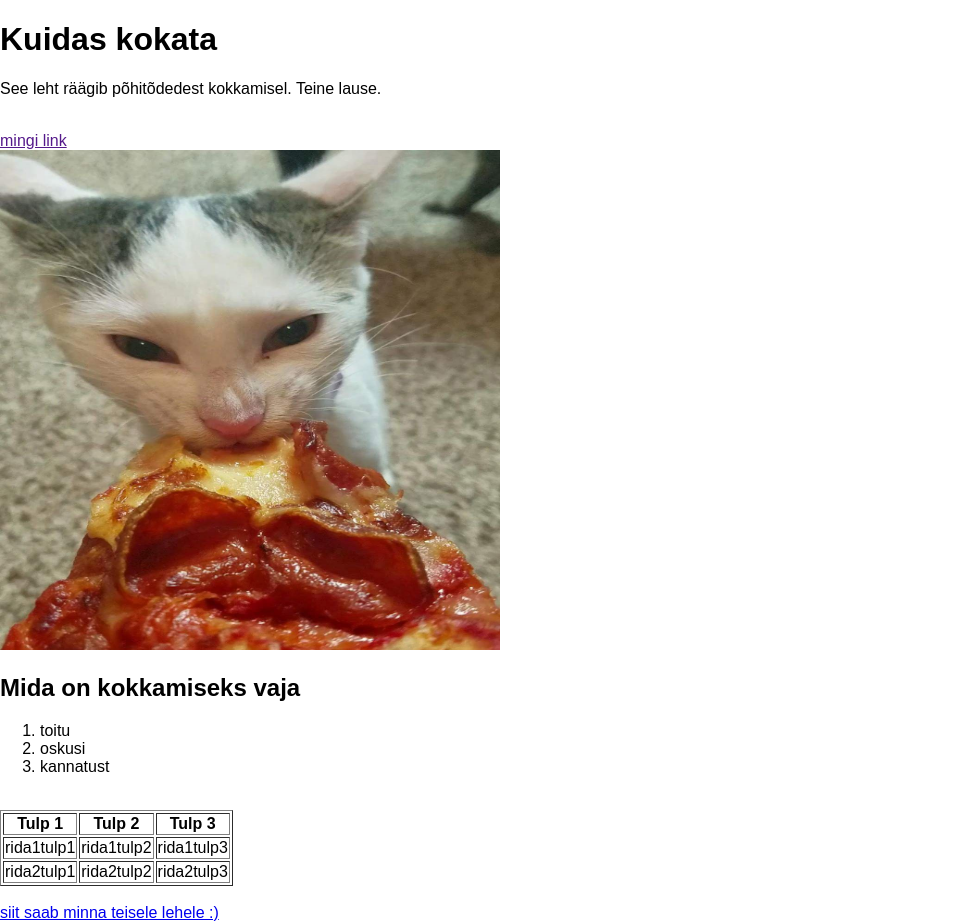
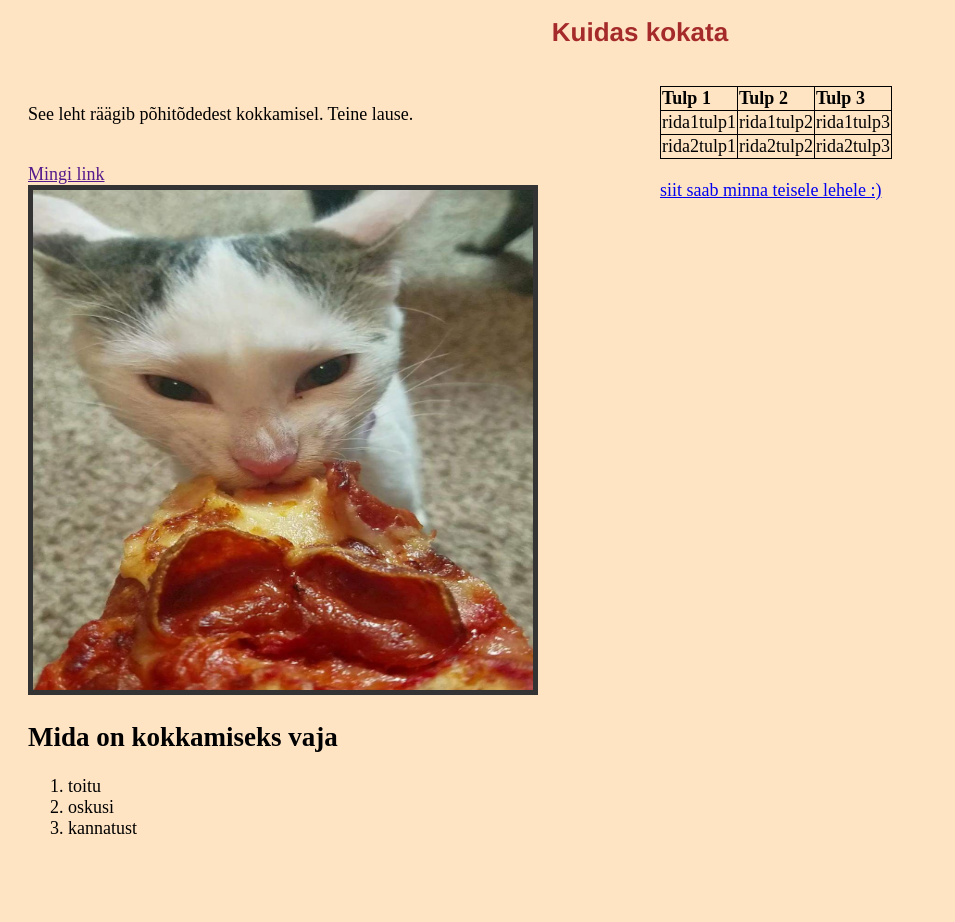
Before and after one commit to rometustav/veebileheseminarid, a plain HTML site: page leht/index.html in a window 1280 px wide. Shown: the whole page, without its empty margins (0-955 px from the left). After the commit the page ends 898 px from the top, so only its background shows below. Drawn offline with Linux system fonts and the light colour scheme.

Commit message:
css fail

```diff
--- a/leht/index.html
+++ b/leht/index.html
@@ -4,19 +4,16 @@
     <meta charset="UTF-8">
     <meta name="viewport" content="width=device-width, initial-scale=1.0">
     <title>Kokkamine</title>
-    <style>
-        body {
-            margin: 0;
-            padding: 0;
-            font-family: Arial, sans-serif;
-        }
-    </style>
+    <link rel="stylesheet" href="style.css">
 </head>
+
 <body>
     <h1>Kuidas kokata</h1>
+    <div class="container">
+    <div class="vasak">
     <p>See leht räägib põhitõdedest kokkamisel. Teine lause.</p>
     <br>
-        <a href="" target="_blank">mingi link</a>
+    <a href="" target="_blank">Mingi link</a>
     <br>
     <img src="pilt.jpg" alt="kass sööb pitsat" width="500" height="500">
     <h2>Mida on kokkamiseks vaja </h2>
@@ -26,7 +23,9 @@
         <li>kannatust</li>
     </ol>
     <br>
-        <table border="1">
+    </div>
+    <div class="parem">
+    <table class="tabel">
         <tr>
             <th>Tulp 1</th>
             <th>Tulp 2</th>
@@ -45,6 +44,7 @@
     </table>
     <br>
     <a href="leht2.html">siit saab minna teisele lehele :)</a>
-
+    </div>
+    </div>
 </body>
 </html>
--- /dev/null
+++ b/leht/style.css
@@ -0,0 +1,41 @@
+html {
+    background-color: bisque;
+}
+
+body {
+    font-family: 'Times New Roman';
+    font-size: 18px;
+    color:black;
+    text-align: left;
+}
+
+h1 {
+    font-family: 'Franklin Gothic Medium';
+    font-size: 26px;
+    font-weight: bold;
+    color:brown;
+    text-align: center;
+}
+
+img {
+    border: 5px solid #333
+}
+
+th {
+    font-weight: bold;
+}
+
+.container {
+    display: grid;
+    grid-template-columns: 1fr 1fr;
+    height: 100vh;
+}
+
+.vasak, .parem {
+    padding: 20px;
+}
+
+.tabel, .tabel th, .tabel td, .tabel tr {
+    border-collapse: collapse;
+    border: 1px solid black;
+}
```
Also changed, not shown: leht/leht2.html (+2 -3 lines). Lines whose indentation alone changed are shown as unchanged.
